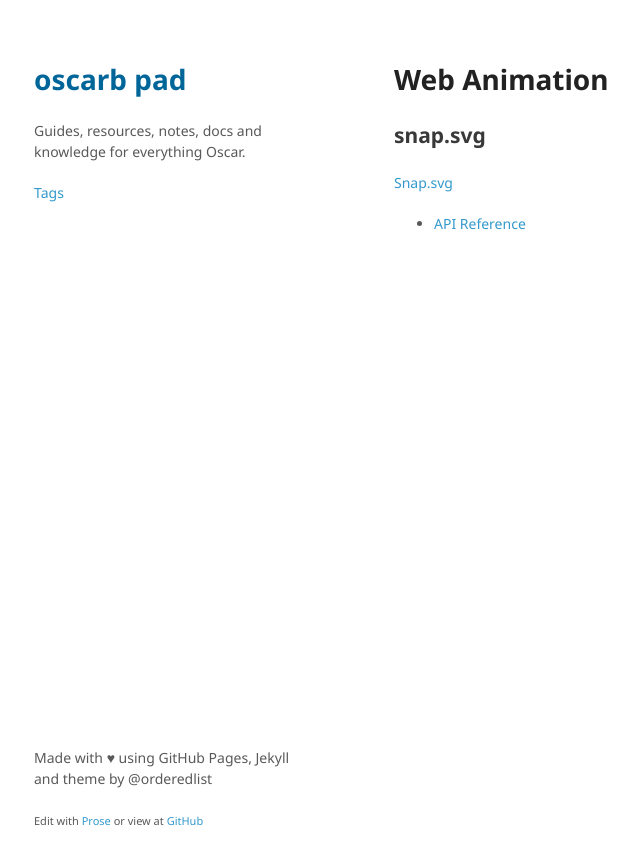
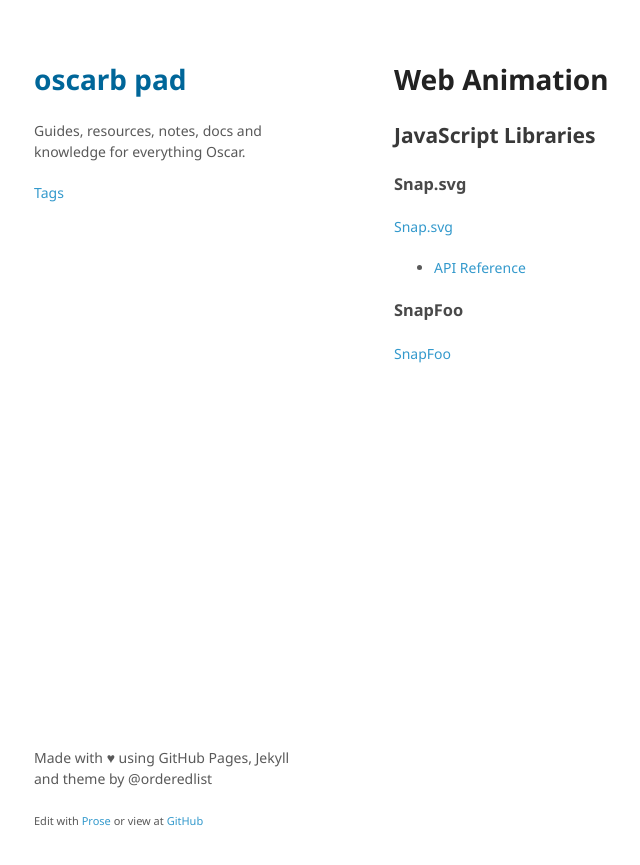
Before and after one commit to oscarb/pad, a Jekyll site: the page built from _docs/web-animation.md, in a window 1280 px wide. Shown: the top 865 px of the page, without its empty margins (126-766 px from the left). Built offline with Jekyll 4.4.1, drawn with Linux system fonts in a browser that asks for light colours; some web fonts are replaced.

Commit message:
Update web-animation.md

```diff
--- a/_docs/web-animation.md
+++ b/_docs/web-animation.md
@@ -8,8 +8,15 @@ published: true
 
 # Web Animation
 
-## snap.svg
+## JavaScript Libraries
+
+### Snap.svg
 
 [Snap.svg](http://snapsvg.io/)
 
 * [API Reference](http://snapsvg.io/docs/)
+
+
+### SnapFoo
+
+[SnapFoo](http://yuschick.github.io/SnapFoo/)
```
